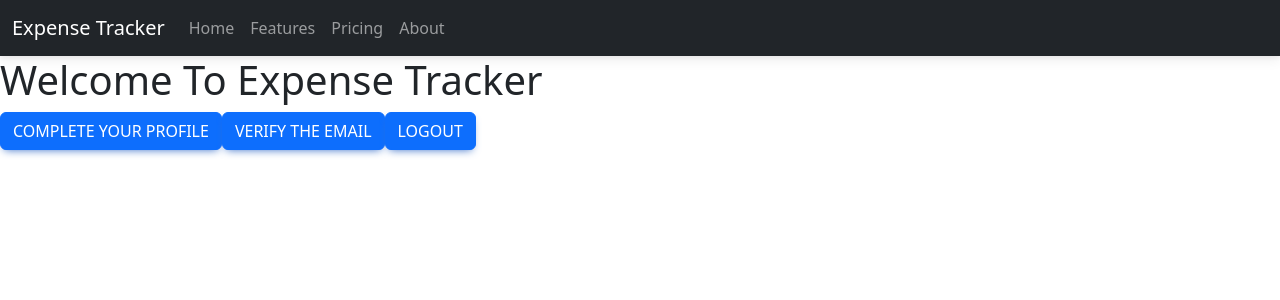
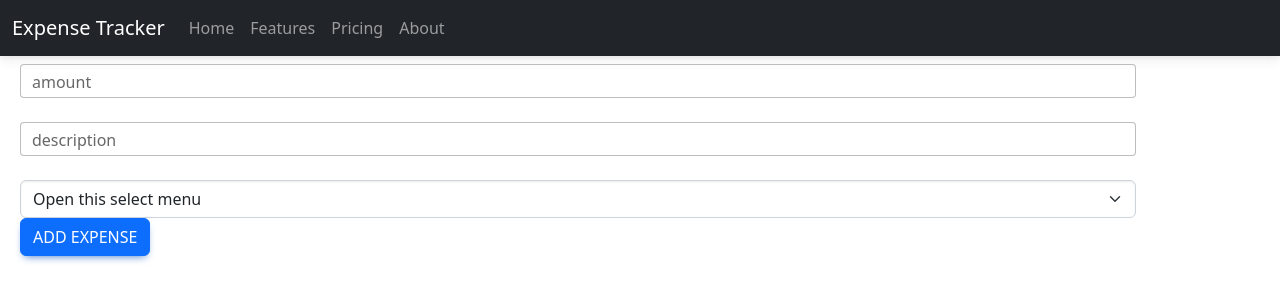
Before and after one commit to AdityaSingh18/Expense-Tracker-ReactJS-Full, a React (Create React App) app: page /expensetracker in a window 1280 px wide. Shown: the top 300 px of the page. Built offline with nearby package versions, Linux system fonts and the light colour scheme.

Commit message:
adding Expenses

```diff
--- a/src/App.js
+++ b/src/App.js
@@ -14,11 +14,12 @@ import "mdb-react-ui-kit/dist/css/mdb.min.css";
 import "../node_modules/react-bootstrap/dist/react-bootstrap";
 import "../node_modules/bootstrap/dist/css/bootstrap.css";
 import HeaderSite from "./Component/UI/HeaderSite";
-import ExpenseTracker from "./Component/Pages/ExpenseTracker";
+import Profile from "./Component/Pages/Profile";
 import Error from "./Component/Pages/Error";
 import UpdateProfile from "./Component/Pages/UpdateProfile";
 import VerifyEmail from "./Component/Pages/VerifyEmail";
 import ForgotPassword from "./Component/Pages/ForgotPassword";
+import ExpenseTracker from "./Component/Pages/ExpenseTracker"
 
 function App() {
   return (
@@ -28,6 +29,7 @@ function App() {
           <Route index element={<Login/>}/>
           <Route path="/login" element={<Login />} />
           <Route path="/expensetracker" element={<ExpenseTracker />} />
+          <Route path="/Profile" element={<Profile/>} />
           <Route path="updateprofile" element={<UpdateProfile/>}/>
           <Route path="verifyemail" element={<VerifyEmail/>}/>
           <Route path="forgotpassword" element={<ForgotPassword/>}/>
--- a/src/Component/Pages/ExpenseTracker.js
+++ b/src/Component/Pages/ExpenseTracker.js
@@ -1,23 +1,42 @@
-import { Button } from "react-bootstrap";
-import React from "react";
-import { Link } from "react-router-dom";
+import React, { useRef } from "react";
+import { Container,Form } from "react-bootstrap";
+import { MDBBtn, MDBInput } from "mdb-react-ui-kit";
 
-const ExpenseTracker = () => {
-function removeFromLocal (){
+const ExpenseTracker = ()=>{
 
-    localStorage.setItem('tokenId','')
+const emailRef = useRef();
+const descriptionRef = useRef();
+const categoryRef = useRef();
+
+
+async function saveExpense(event){
+event.preventDefault()
+console.log(emailRef.current.value,categoryRef.current.value)
 
 }
 
-  return (
+return (
     <React.Fragment>
-      <h1>Welcome To Expense Tracker</h1>
-      <Link to='/updateprofile'><Button >Complete your Profile</Button></Link>
-      <Link to='/verifyemail'><Button >Verify The Email</Button></Link>
-      <Link to="/Login"><Button onClick={removeFromLocal}>Logout</Button></Link>
+<Container className='m-2'>
+    <Form>
+     <MDBInput wrapperClass='mb-4' label='amount' id='email' type='email' ref={emailRef}/>
+          <MDBInput wrapperClass='mb-4' label='description' id='description' type='description' ref={descriptionRef}/>
+          <Form.Select aria-label="Default select example" ref={categoryRef}>
+      <option>Open this select menu</option>
+      <option value="Food">Food</option>
+      <option value="Petrol">Petrol</option>
+      <option value="Salary">Movie</option>
+    </Form.Select>
+          <MDBBtn onClick={saveExpense}>Add Expense</MDBBtn>
+
+          </Form>
+</Container>
 
     </React.Fragment>
-  );
-};
+)
+
+}
+
+
 
 export default ExpenseTracker;
--- /dev/null
+++ b/src/Component/Pages/Profile.js
@@ -0,0 +1,23 @@
+import { Button } from "react-bootstrap";
+import React from "react";
+import { Link } from "react-router-dom";
+
+const ExpenseTracker = () => {
+function removeFromLocal (){
+
+    localStorage.setItem('tokenId','')
+
+}
+
+  return (
+    <React.Fragment>
+      <h1>Welcome To Expense Tracker</h1>
+      <Link to='/updateprofile'><Button >Complete your Profile</Button></Link>
+      <Link to='/verifyemail'><Button >Verify The Email</Button></Link>
+      <Link to="/Login"><Button onClick={removeFromLocal}>Logout</Button></Link>
+
+    </React.Fragment>
+  );
+};
+
+export default ExpenseTracker;
```
